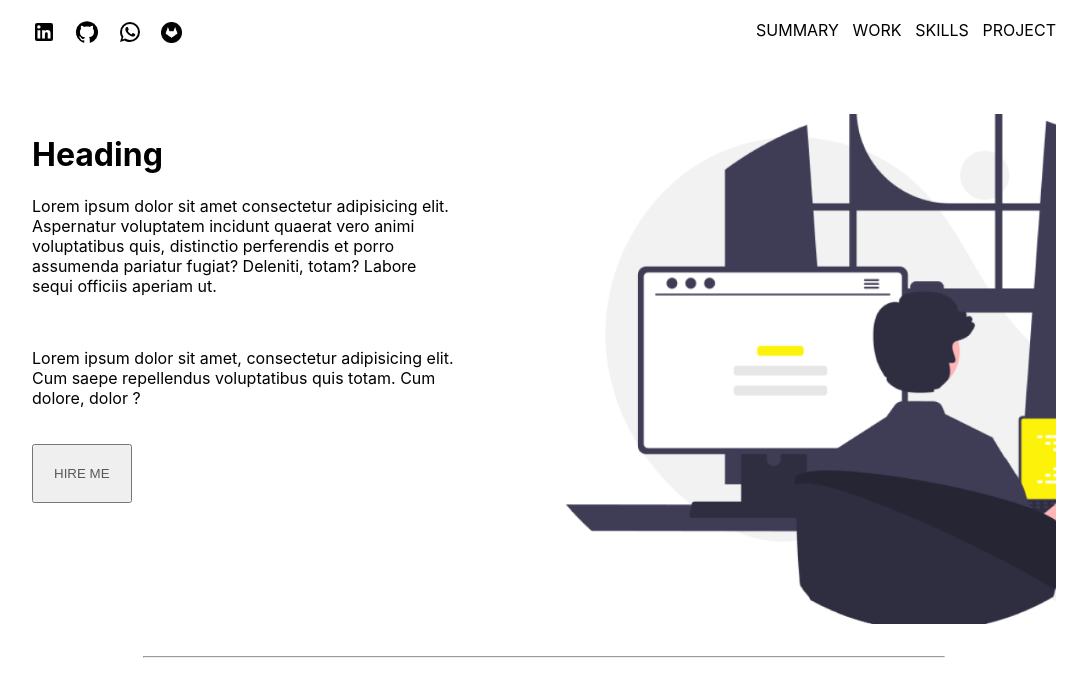
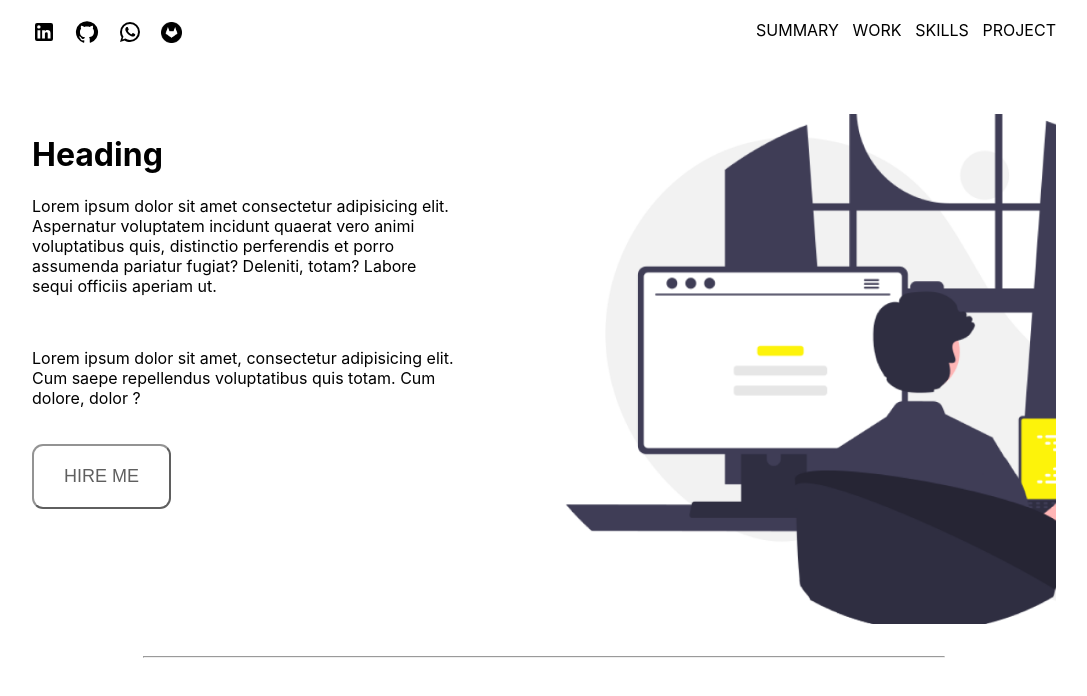
Before and after one commit to gamerboyelz/helton-dev-portfolio, a React (Create React App) app: page / in a window 1280 px wide. Shown: the top 696 px of the page, without its empty margins (96-1183 px from the left). Built offline with nearby package versions, Linux system fonts and the light colour scheme.

Commit message:
updated hero section button styles

```diff
--- a/src/App.styles.scss
+++ b/src/App.styles.scss
@@ -35,8 +35,12 @@
     padding-top: 50px;
 
     .btn-HeroSection{
-        padding: 20px;
+        padding: 20px 30px;
+        background-color: rgba(255, 255, 255, 0);
         color: rgba(0, 0, 0, 0.626);
+        font-size: 18px;
+        border-color: rgba(0, 0, 0, 0.626) ;
+        border-radius: 11px;
     }
 
     #heroSectionImage{
```
